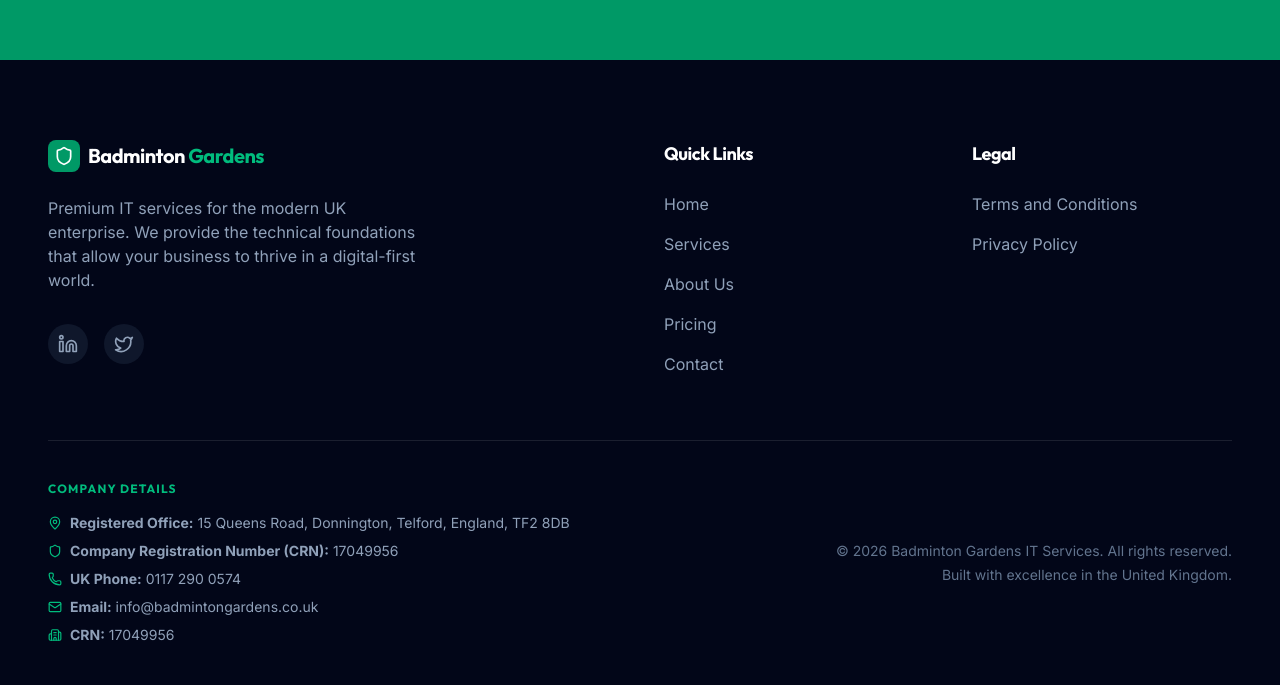
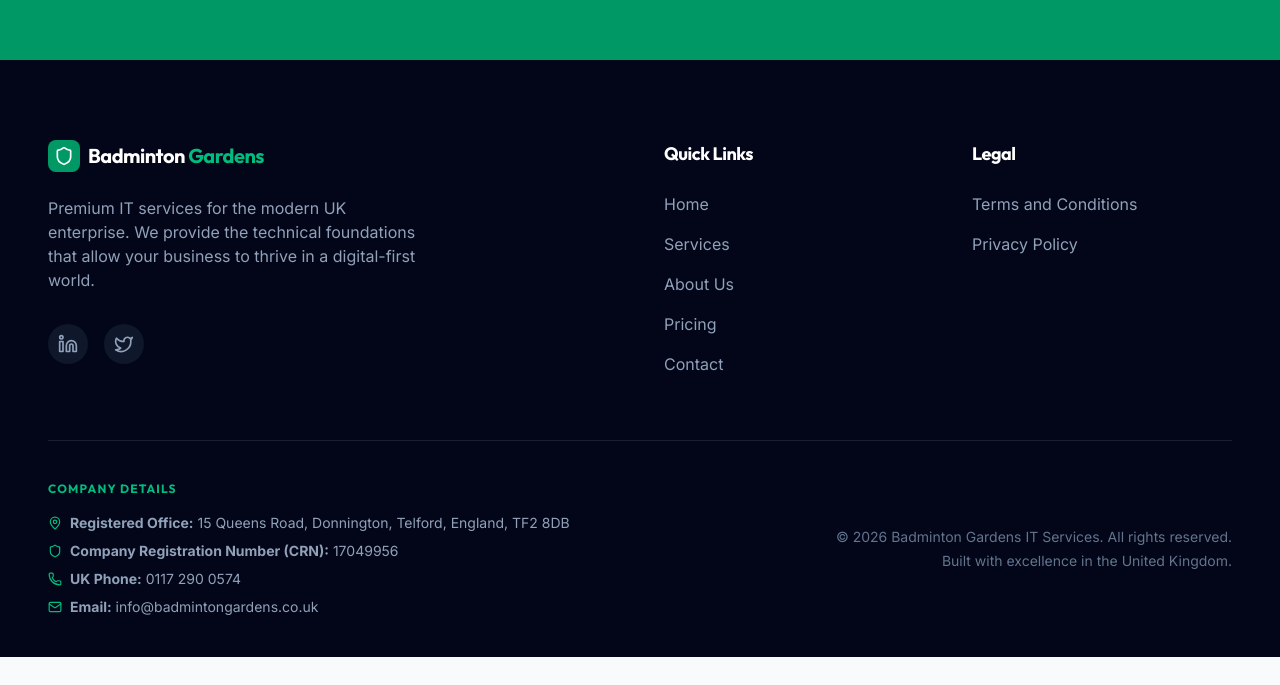
Before and after one commit to consultancy-outfit/100IT-SALESITES-001, a React (Vite) app: page / in a window 1280 px wide. Shown: the part 5315-6000 px from the top of the page. After the commit the page ends 5972 px from the top, so only its background shows below. Built offline with nearby package versions, Linux system fonts and the light colour scheme.

Commit message:
sale site add crn number and change title

```diff
--- a/src/App.tsx
+++ b/src/App.tsx
@@ -9,7 +9,6 @@ import {
   Linkedin,
   Twitter,
   Shield,
-  Building2
 } from 'lucide-react';
 import { motion, AnimatePresence } from 'motion/react';
 import { COMPANY_DETAILS, Page, Button } from './components/Shared';
@@ -228,10 +227,7 @@ export default function App() {
                     <Mail size={14} className="text-emerald-500" />
                     <span><strong>Email:</strong> {COMPANY_DETAILS.email}</span>
                   </div>
-                  <div className="flex items-center gap-2">
-                    <Building2 size={14} className="text-emerald-500" />
-                    <span><strong>CRN:</strong> {COMPANY_DETAILS.crn}</span>
-                  </div>
+
                 </div>
               </div>
               <div className="md:text-right text-slate-500 text-sm">
```
